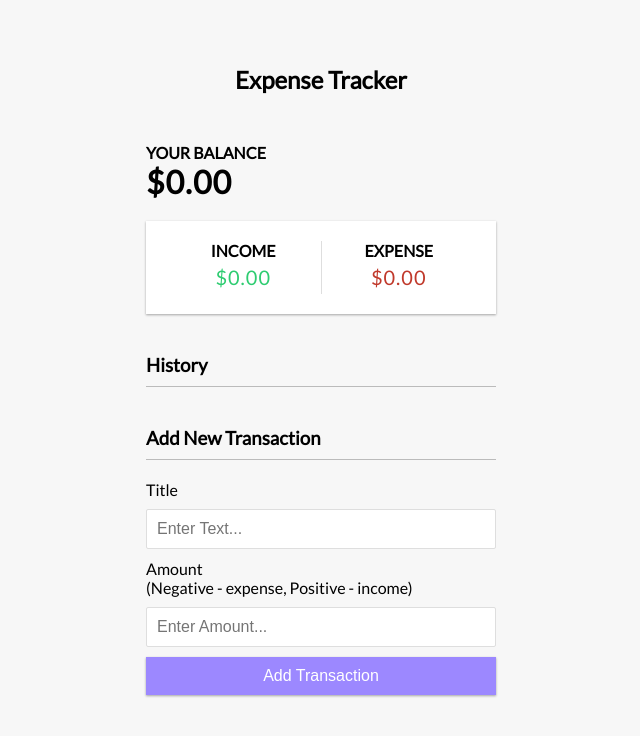
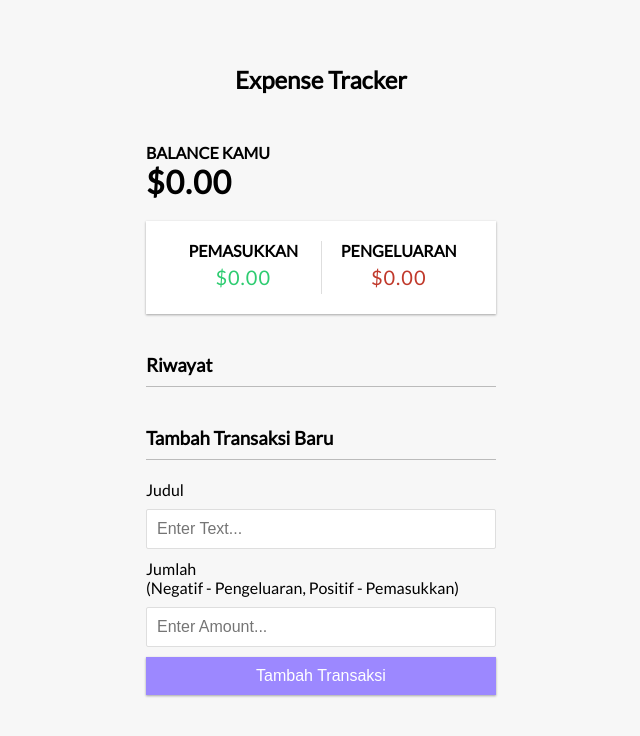
Before and after one commit to doniwirawan/expense-_tracker, a plain HTML site: page index.html in a window 1280 px wide. Shown: the whole page, without its empty margins (319-959 px from the left). Drawn offline with Linux system fonts and the light colour scheme.

Commit message:
localize index.html

```diff
--- a/index.html
+++ b/index.html
@@ -9,35 +9,34 @@
  <body>
      <h2>Expense Tracker</h2>
      <div class="container">
-         <h4>Your Balance</h4>
-         <h1 id="balance">$0.00</h1>
+         <h4>Balance Kamu</h4>
+         <h1 id="balance">Rp0.00</h1>
          <div class="inc-exp-container">
             <div>
-                <h4>Income</h4>
-                <p id="money-plus" class="money plus">+$0.00</p>
+                <h4>Pemasukkan</h4>
+                <p id="money-plus" class="money plus">+Rp0.00</p>
             </div>
             <div>
-                <h4>Expense</h4>
-                <p id="money-minus" class="money minus">-$0.00</p>
+                <h4>Pengeluaran</h4>
+                <p id="money-minus" class="money minus">-Rp0.00</p>
             </div>
          </div>
 
-         <h3>History</h3>
+         <h3>Riwayat</h3>
          <ul id="list" class="list">
-             <!-- <li class="minus">Cash <span>-$400</span><button class="delete-btn">X</button></li> -->
          </ul>
 
-         <h3>Add New Transaction</h3>
+         <h3>Tambah Transaksi Baru</h3>
          <form  id="form">
              <div class="form-control">
-                 <label for="text">Title</label>
+                 <label for="text">Judul</label>
                  <input type="text" id="text" placeholder="Enter Text...">
              </div>
              <div class="form-control">
-                 <label for="amount">Amount <br>(Negative - expense,  Positive - income)</label>
+                 <label for="amount">Jumlah <br>(Negatif - Pengeluaran,  Positif - Pemasukkan)</label>
                  <input type="number" name="" id="amount" placeholder="Enter Amount...">
              </div>
-            <button class="btn ">Add Transaction</button>
+            <button class="btn ">Tambah Transaksi</button>
          </form>
 
      </div>
```
